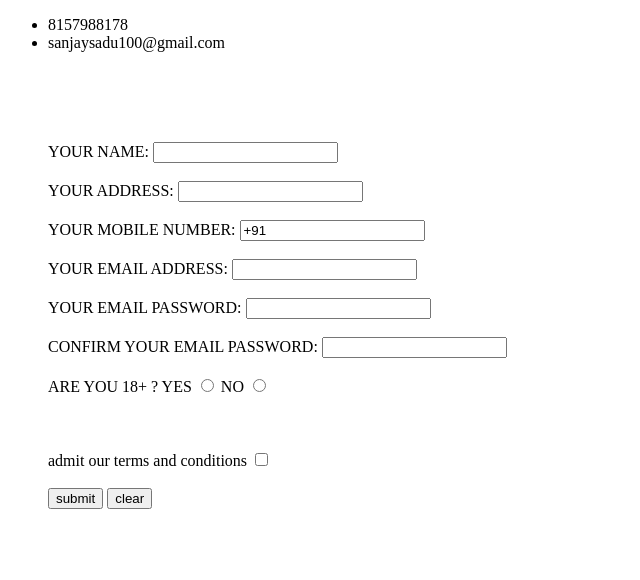
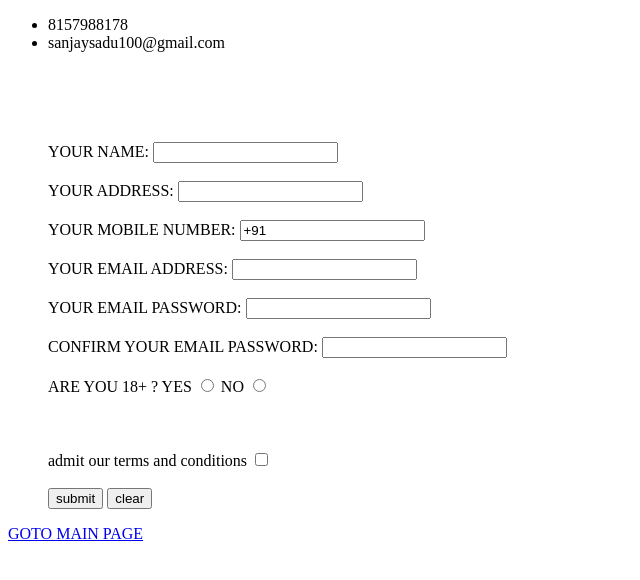
Before and after one commit to sanjuooo7/cv, a plain HTML site: page CONTACT.html in a window 1280 px wide. Shown: the whole page, without its empty margins (0-640 px from the left). Drawn offline with Linux system fonts and the light colour scheme.

Commit message:
Update CONTACT.html

```diff
--- a/CONTACT.html
+++ b/CONTACT.html
@@ -33,5 +33,6 @@
 
       </form>
     </ul>
+    <a href="https://sanjuooo7.github.io/cv/">GOTO MAIN PAGE</a>
   </body>
   </html
```
